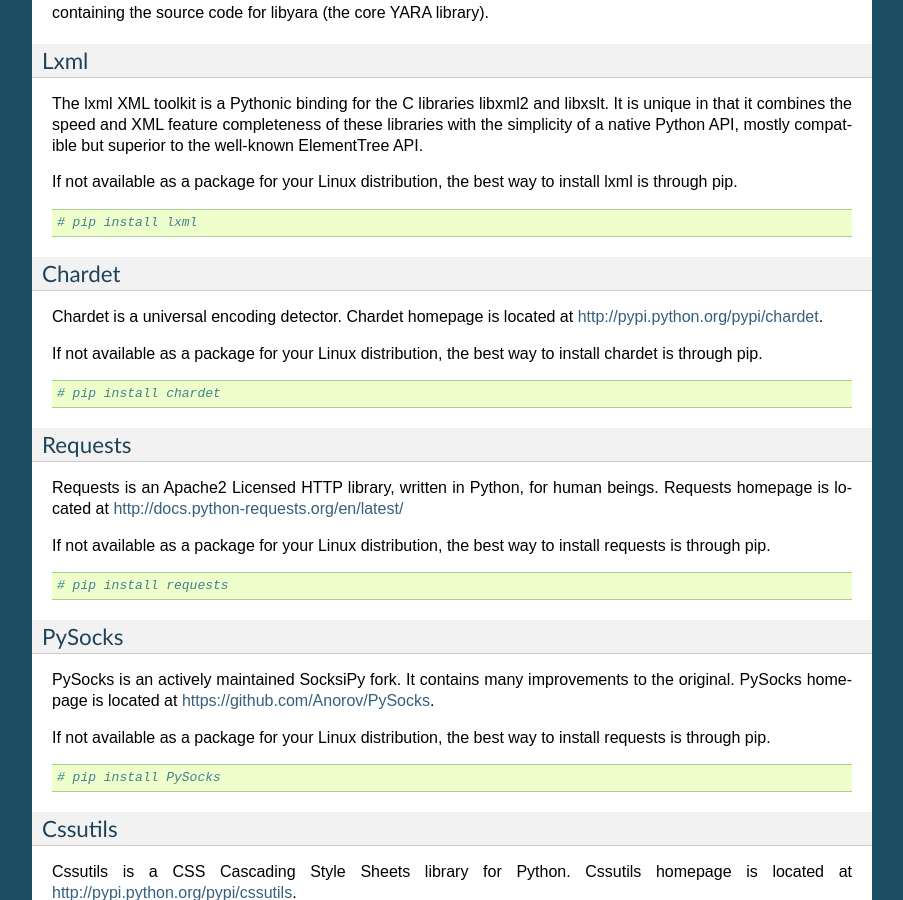
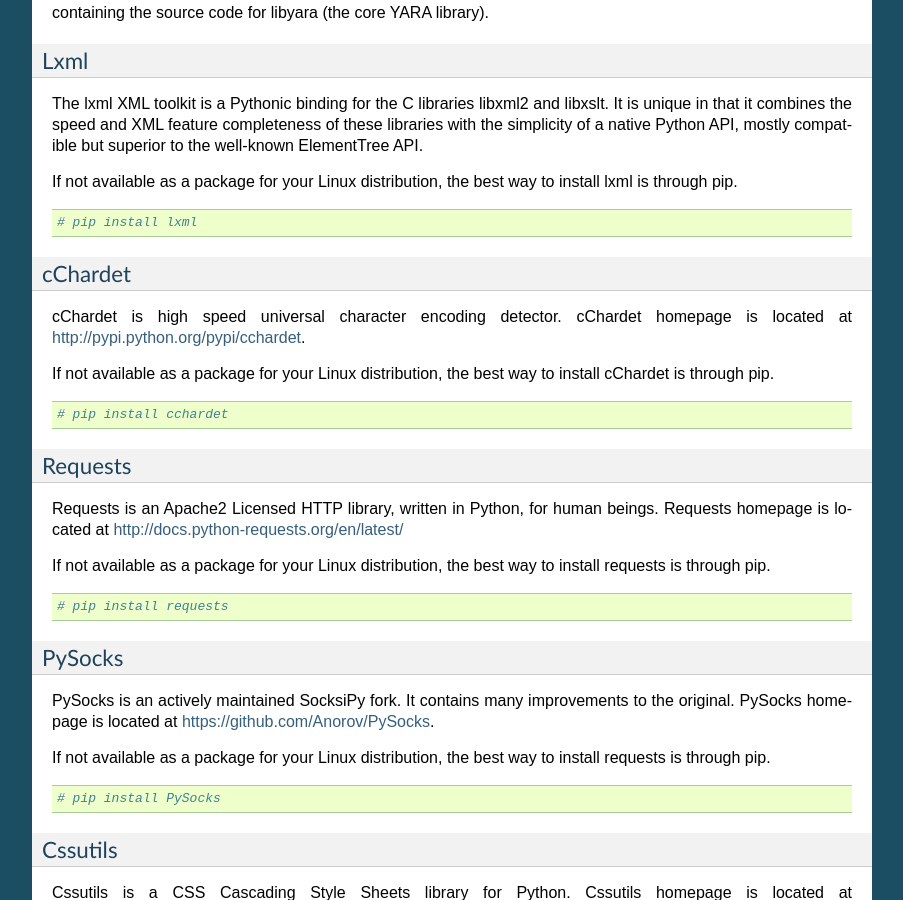
Before and after one commit to buffer/thug, a Sphinx documentation site: the page built from docs/source/build.rst, in a window 1280 px wide and 900 px high, scrolled down 3827 px. Shown: the whole window, without its empty margins (198-1101 px from the left). Built offline with Sphinx 7.4.7, drawn with Linux system fonts in a browser that asks for light colours; pages that are not in the unit, such as notebooks, are missing from menus.

Commit message:
Updated documentation

```diff
--- a/docs/source/build.rst
+++ b/docs/source/build.rst
@@ -20,7 +20,7 @@
 * Yara
 * Yara-Python
 * Lxml
-* Chardet
+* cChardet
 * Requests
 * PySocks
 * Cssutils
@@ -262,16 +262,17 @@
         # pip install lxml
 
 
-Chardet
-^^^^^^^
+cChardet
+^^^^^^^^
 
-Chardet is a universal encoding detector. Chardet homepage is located at http://pypi.python.org/pypi/chardet.
+cChardet is high speed universal character encoding detector. cChardet homepage is located at
+http://pypi.python.org/pypi/cchardet.
 
-If not available as a package for your Linux distribution, the best way to install chardet is through pip.
+If not available as a package for your Linux distribution, the best way to install cChardet is through pip.
 
 .. code-block:: sh
 
-        # pip install chardet
+        # pip install cchardet
 
 
 Requests
```
